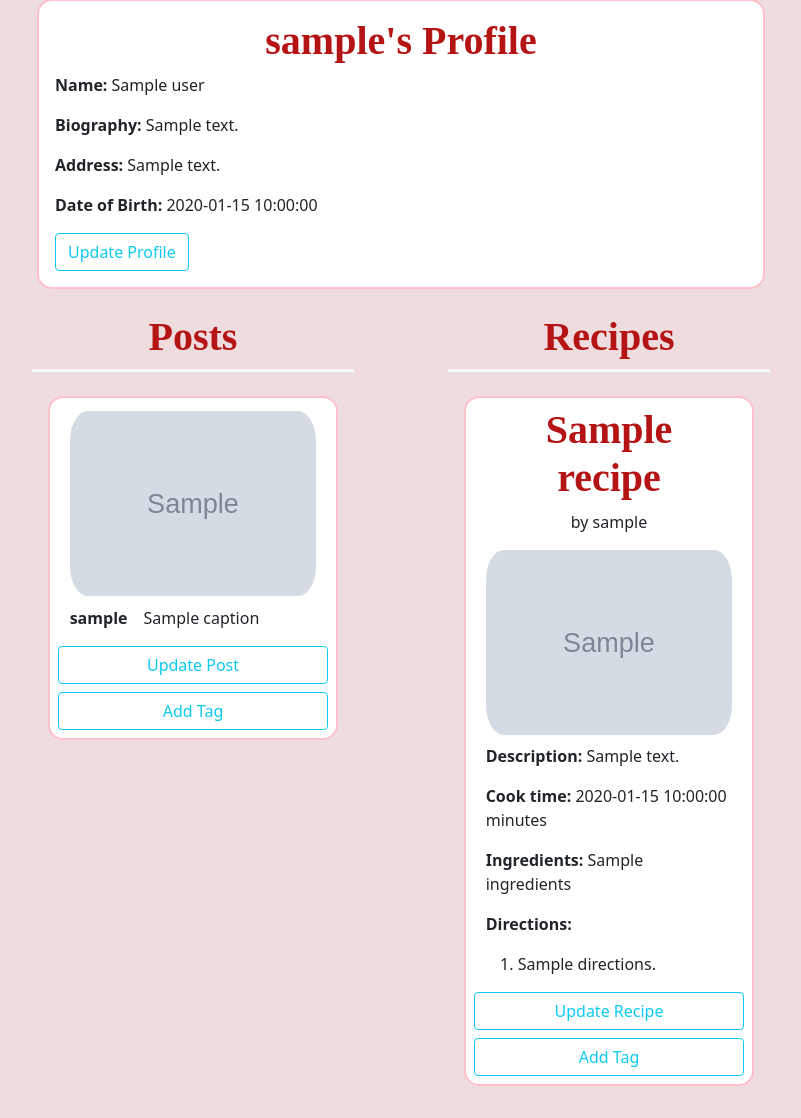
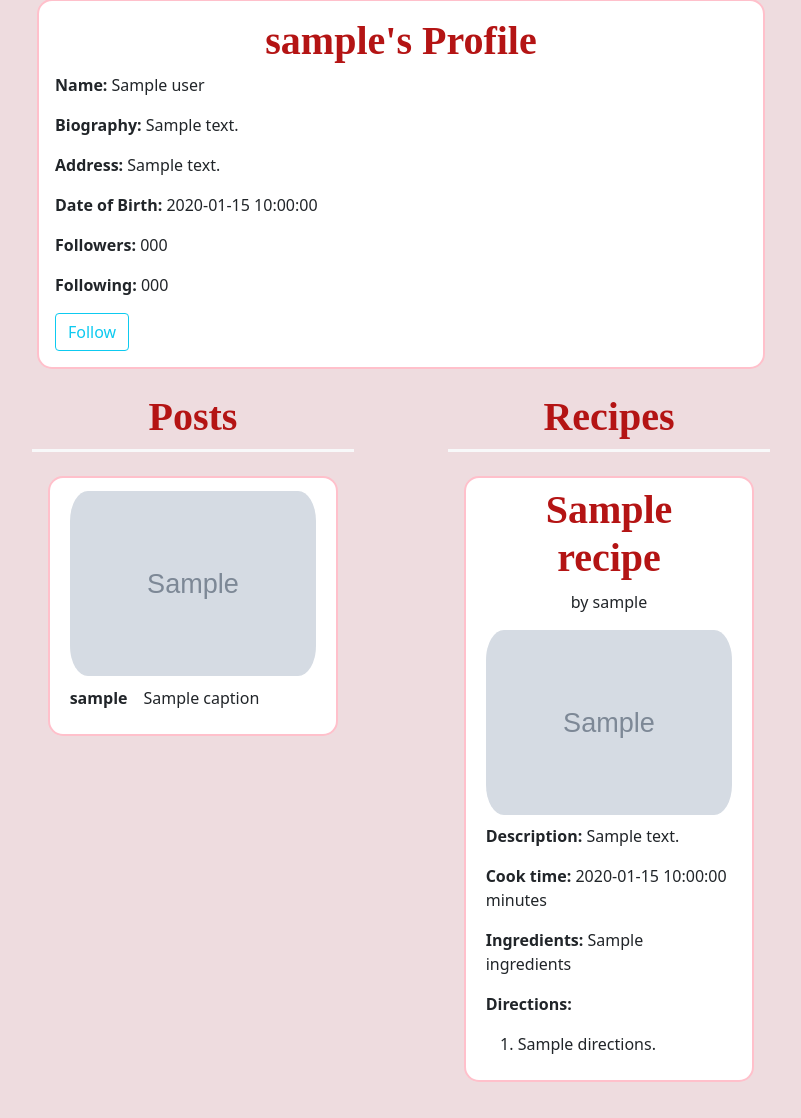
Before and after one commit to jzd2103/DB_project, a Flask app: template templates/profile.html in a window 1280 px wide. Shown: the part 109-1227 px from the top of the page, without its empty margins (239-1040 px from the left). After the commit the page ends 1191 px from the top, so only its background shows below. Run offline with Flask 3, Linux system fonts and the light colour scheme; the template is opened without the code that fills it: most values are stand-ins (such as "Sample title", 1, 10 or a date in 2020); grey boxes marked "Sample" are stand-in pictures; parts of the project's set-up code (start-up, migrations or seed data) failed here and were passed over.

Commit message:
fixed follow/unfollow, added followers/following

```diff
--- a/server.py
+++ b/server.py
@@ -19,6 +19,7 @@ engine = create_engine(DATABASEURI)
 
 logged_in = False
 user_id = None
+logged_in_username = None
 
 @app.before_request
 def before_request():
@@ -125,89 +126,126 @@ def recipes():
 def profile():
 	global logged_in
 	global user_id
+	global logged_in_username
 
 	if(not logged_in):
 		flash('You are not logged in', 'danger')
 		return redirect('/')
 
-	post_query = f"""Select username, post_id, caption, image_URL, video_URL
+	post_query = """Select username, post_id, caption, image_URL, video_URL
 							From Posts Natural Join Make Natural Join Users
-							Where User_ID = {user_id}
+							Where User_ID = (:user_id)
 							Order by Date_Posted DESC
 							"""
 
-	recipe_query = f"""Select Recipe_ID, Username, Recipe_Name, Description, Ingredients, Directions, Cook_Time, Image_URL
+	recipe_query = """Select Recipe_ID, Username, Recipe_Name, Description, Ingredients, Directions, Cook_Time, Image_URL
 							from Recipes natural join Users natural join Create_recipe
-							Where User_ID = {user_id}"""
+							Where User_ID = (:user_id)"""
 
-	user_query = f"""Select Name, Address, Biography, Date_of_Birth, Username
-							From Users Where User_ID = {user_id}"""
+	user_query = """Select Name, Address, Biography, Date_of_Birth, Username
+							From Users Where User_ID = (:user_id)"""
 
 	if(request.args.get('username')):
 		username_viewing = request.args.get('username')
 
+		params = {'username_viewing': username_viewing}
 		query = f"""Select User_ID
 					From Users
-					Where Username = '{username_viewing}'"""
-		user_id_viewing = g.conn.execute(text(query)).fetchone()[0]
+					Where Username = (:username_viewing)"""
+		user_id_viewing = g.conn.execute(text(query), params).fetchone()[0]
 
 		if user_id != user_id_viewing:
+			params = {'follower_id': user_id, 'followed_id': user_id_viewing}
+
+			check_query = """Select * from Follow
+							Where Follower_ID = (:follower_id)
+							And Followed_ID = (:followed_id)"""
+
+			if(g.conn.execute(text(check_query), params).fetchone()):
+				is_following = True
+			else:
+				is_following = False
+
+			params = params = {'user_id_viewing': user_id_viewing}
 			post_query = f"""Select username, post_id, caption, image_URL, video_URL
 							From Posts Natural Join Make Natural Join Users
-							Where User_ID = {user_id_viewing}
+							Where User_ID = (:user_id_viewing)
 							Order by Date_Posted DESC
 							"""
 
 			recipe_query = f"""Select Recipe_ID, Username, Recipe_Name, Description, Ingredients, Directions, Cook_Time, Image_URL
 							from Recipes natural join Users natural join Create_recipe
-							Where User_ID = {user_id_viewing}"""
+							Where User_ID = (:user_id_viewing)"""
 
 			user_query = f"""Select Name, Address, Biography, Date_of_Birth, Username
-							From Users Where User_ID = {user_id_viewing}"""
+							From Users Where User_ID = (:user_id_viewing)"""
 
 			posts, recipes, users = [], [], []
-			cursor = g.conn.execute(text(post_query))
+			cursor = g.conn.execute(text(post_query), params)
 
 			for username, post_id, caption, image_url, video_url in cursor:
 				posts.append({'username': username, 'post_id': post_id, 'caption': caption, 'video_url': video_url, 'image_url': image_url})
 
-			cursor = g.conn.execute(text(recipe_query))
+			cursor = g.conn.execute(text(recipe_query), params)
 
 			for Recipe_ID, Username, Recipe_Name, Description, Ingredients, Directions, Cook_Time, Image_URL in cursor:
 				recipes.append({'recipe_id': Recipe_ID, 'username': Username, 'recipe_name': Recipe_Name.replace('\"', ''), 'description': Description.replace('\"', ''),
 								'ingredients': Ingredients, 'directions': Directions, 'cook_time': Cook_Time, 'image_file': Image_URL})
 
-			cursor = g.conn.execute(text(user_query))
+			cursor = g.conn.execute(text(user_query), params)
 
 			for Name, Address, Biography, Date_of_Birth, Username in cursor:
 				users.append({'name': Name, 'address': Address, 'biography': Biography, 'date_of_birth': Date_of_Birth, 'username': Username})
 
 			cursor.close()
 
-			return render_template("profile.html", logged_in=logged_in, users=users, posts=posts, recipes=recipes, username_viewing=username_viewing)
+			following_query = f"""Select count(*)
+								From Follow
+								Where Follower_ID = (:user_id_viewing)"""
+			number_following = g.conn.execute(text(following_query), params).fetchone()[0]
+
+			followers_query = f"""Select count(*)
+								From Follow
+								Where Followed_ID = (:user_id_viewing)"""
+			number_followers = g.conn.execute(text(followers_query), params).fetchone()[0]
+
+			return render_template("profile.html", logged_in=logged_in, logged_in_username=logged_in_username, users=users, posts=posts, recipes=recipes,
+						  username_viewing=username_viewing, is_following=is_following, number_followers=number_followers, number_following=number_following)
 		else:
 			return redirect('/Profile')
 	else:
 		posts, recipes, users = [], [], []
-		cursor = g.conn.execute(text(post_query))
+		params = {'user_id': user_id}
+		cursor = g.conn.execute(text(post_query), params)
 
 		for username, post_id, caption, image_url, video_url in cursor:
 			posts.append({'username': username, 'post_id': post_id, 'caption': caption, 'video_url': video_url, 'image_url': image_url})
 
-		cursor = g.conn.execute(text(recipe_query))
+		cursor = g.conn.execute(text(recipe_query), params)
 
 		for Recipe_ID, Username, Recipe_Name, Description, Ingredients, Directions, Cook_Time, Image_URL in cursor:
 			recipes.append({'recipe_id': Recipe_ID, 'username': Username, 'recipe_name': Recipe_Name.replace('\"', ''), 'description': Description.replace('\"', ''),
 							'ingredients': Ingredients, 'directions': Directions, 'cook_time': Cook_Time, 'image_file': Image_URL})
 
-		cursor = g.conn.execute(text(user_query))
+		cursor = g.conn.execute(text(user_query), params)
 
 		for Name, Address, Biography, Date_of_Birth, Username in cursor:
 			users.append({'name': Name, 'address': Address, 'biography': Biography, 'date_of_birth': Date_of_Birth, 'username': Username})
 
 		cursor.close()
 
-		return render_template("profile.html", logged_in=logged_in, users=users, posts=posts, recipes=recipes)
+		following_query = f"""Select count(*)
+							  From Follow
+							  Where Follower_ID = (:user_id)"""
+		number_following = g.conn.execute(text(following_query), params).fetchone()[0]
+
+		followers_query = f"""Select count(*)
+							  From Follow
+							  Where Followed_ID = (:user_id)"""
+		number_followers = g.conn.execute(text(followers_query), params).fetchone()[0]
+
+		return render_template("profile.html", logged_in=logged_in, users=users, posts=posts, recipes=recipes, logged_in_username=logged_in_username,
+						 username_viewing=logged_in_username, number_followers=number_followers, number_following=number_following)
 
 @app.route('/UpdateProfile', methods=['POST', 'GET'])
 def update_profile():
@@ -288,7 +326,7 @@ def follow():
 	follow_exists = g.conn.execute(text(check_query), params).fetchone()
 
 	if follow_exists:
-		flash('You already follow this user', 'danger')
+		flash(f'You already follow this user {followed_username}', 'danger')
 		return redirect(f'/Profile?username={followed_username}')
 	else:
 		insertion_query = """INSERT INTO Follow (Follower_ID, Followed_ID)
@@ -298,7 +336,7 @@ def follow():
 		g.conn.commit()
 
 		flash('Follow successful', 'success')
-		return redirect('/')
+		return redirect(f'/Profile?username={followed_username}')
 
 @app.route('/Unfollow', methods=['POST'])
 def unfollow():
@@ -333,7 +371,7 @@ def unfollow():
 		g.conn.commit()
 
 		flash('Unfollow successful', 'success')
-		return redirect('/')
+		return redirect(f'/Profile?username={followed_username}')
 
 
 @app.route('/rate', methods=['GET', 'POST'])
@@ -743,6 +781,7 @@ def create_post():
 def login():
 	global logged_in
 	global user_id
+	global logged_in_username
 
 	if(logged_in):
 		flash('You are already logged in', 'danger')
@@ -764,6 +803,7 @@ def login():
 		if user:
 			logged_in = True
 			user_id = user[0]
+			logged_in_username = uname_input
 
 			flash('Login successful', 'success')
 			return redirect('/')
--- a/templates/profile.html
+++ b/templates/profile.html
@@ -9,23 +9,28 @@
             <h1 class="text-center">{{ users[0].username }}'s Profile</h1>
             <div>
                 <p><strong>Name:</strong> {{ users[0].name}}</p>
-                {% if users[0].username == username_viewing %}
+                {% if users[0].biography != '' %}
+                    <p><strong>Biography:</strong> {{ users[0].biography }}</p>
+                {% endif %}
+                <p><strong>Address:</strong> {{ users[0].address}}</p>
+                <p><strong>Date of Birth:</strong> {{ users[0].date_of_birth}}</p>
+                <p><strong>Followers:</strong> {{ number_followers }}</p>
+                <p><strong>Following:</strong> {{ number_following }}</p>
+                {% if users[0].username == logged_in_username %}
+                    <a class="btn btn-outline-info" href="/UpdateProfile">Update Profile</a>
+                {% endif %}
+                {% if users[0].username != logged_in_username %}
+                    {% if not is_following %}
                         <form method="POST" action="/Follow">
                             <input type="hidden" name="followed_username" value="{{ username_viewing }}">
                             <input type="submit" value="Follow" class = "btn btn-outline-info">
                         </form>
+                    {% else %}
                         <form method="POST" action="/Unfollow">
                             <input type="hidden" name="followed_username" value="{{ username_viewing }}">
                             <input type="submit" value="Unfollow" class = "btn btn-outline-info">
                         </form>
                     {% endif %}
-                {% if users[0].biography != '' %}
-                    <p><strong>Biography:</strong> {{ users[0].biography }}</p>
-                {% endif %}
-                <p><strong>Address:</strong> {{ users[0].address}}</p>
-                <p><strong>Date of Birth:</strong> {{ users[0].date_of_birth}}</p>
-                {% if users[0].username != username_viewing %}
-                    <a class="btn btn-outline-info" href="/UpdateProfile">Update Profile</a>
                 {% endif %}
             </div>
         </div>
@@ -39,6 +44,9 @@
             </div>
             <div class="row justify-content-center">
                 <div class="col-10">
+                    {% if not posts %}
+                        <p style="text-align: center;">{{ users[0].username }} has not made any posts yet</p>
+                    {% else %}
                         {% for post in posts %}
                             <div class="row light-border light-background m-3 p-2 justify-content-center">
                                 {% if post.image_url %}
@@ -52,12 +60,13 @@
                                     <p class="me-3 fw-bold">{{ post.username }}</p>
                                     <p>{{ post.caption }}</p>
                                 </div>
-                            {% if users[0].username != username_viewing %}
+                                {% if users[0].username == logged_in_username %}
                                     <a class="btn btn-outline-info" href="/UpdatePost?post_id={{ post.post_id }}">Update Post</a>
                                     <a class="btn btn-outline-info mt-2" href="/AddTag?post_id={{ post.post_id }}">Add Tag</a>
                                 {% endif %}
                             </div>
                         {% endfor %}
+                    {% endif %}
                 </div>
             </div>
         </div>
@@ -69,6 +78,9 @@
             </div>
             <div class="row justify-content-center">
                 <div class="col-10">
+                    {% if not recipes %}
+                        <p style="text-align: center;">{{ users[0].username }} has not created any recipes yet</p>
+                    {% else %}
                         {% for recipe in recipes %}
                             <div class="row light-border light-background m-3 p-2 justify-content-center">
                                 <div class="col-11">
@@ -98,12 +110,13 @@
                                         {% endfor %}
                                     </ol>
                                 </div>
-                            {% if users[0].username != username_viewing %}
+                                {% if users[0].username == logged_in_username %}
                                     <a class="btn btn-outline-info" href="/UpdateRecipe?recipe_id={{ recipe.recipe_id }}">Update Recipe</a>
                                     <a class="btn btn-outline-info mt-2" href="/AddTag?recipe_id={{ recipe.recipe_id }}">Add Tag</a>
                                 {% endif %}
                             </div>
                         {% endfor %}
+                    {% endif %}
                 </div>
             </div>
         </div>
```
Lines whose indentation alone changed are shown as unchanged.
